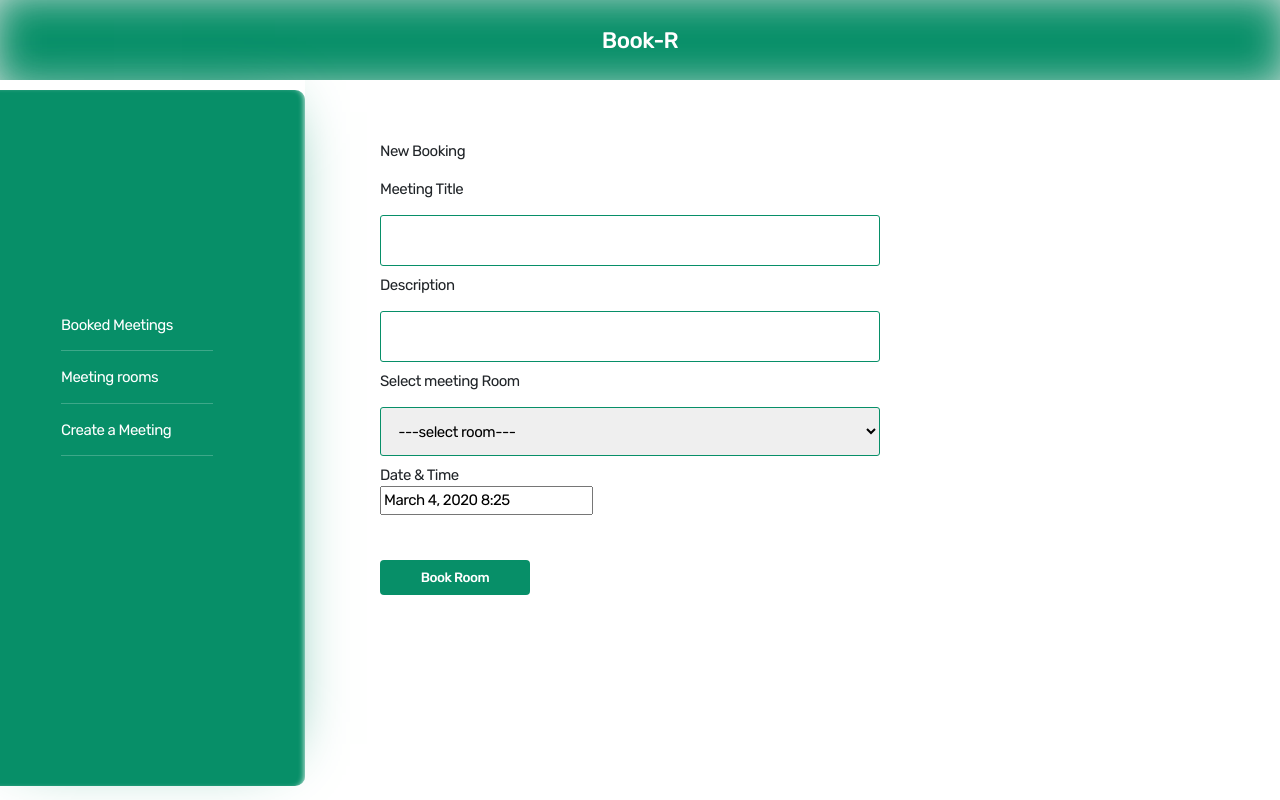
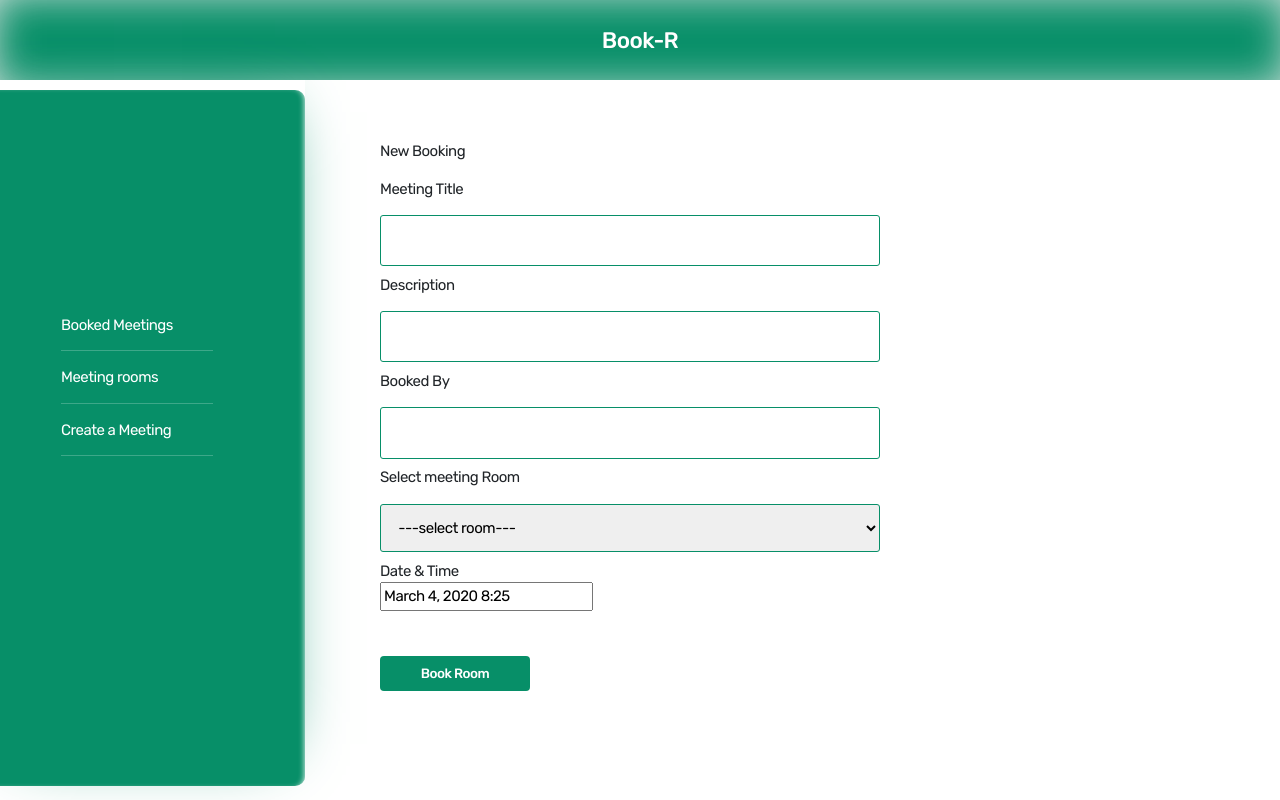
Before and after one commit to haywhy2019/bookroom, a React (Create React App) app: page /dashboard/createmeeting in a window 1280 px wide. Built offline with nearby package versions, Linux system fonts and the light colour scheme.

Commit message:
fixed booking button

```diff
--- a/src/components/dashboard/Booking.js
+++ b/src/components/dashboard/Booking.js
@@ -1,5 +1,4 @@
 import React, { Component } from 'react';
-import Button from '../buttons/Buttons'
 import style from '../buttons/button.module.css'
 import axios from 'axios'
 import './dashboard.css'
@@ -14,6 +13,7 @@ class Booking extends Component {
         this.state = {
             meetingTitle: '',
             description: '',
+            bookedBy: '',
             startDate: new Date(),
             bookingStatus: ''
         };
@@ -39,7 +39,8 @@ class Booking extends Component {
     }
 
 
-    createMyMeeting = async () => {
+    createMyMeeting = async (e) => {
+        e.preventDefault();
     let booking = this.state
     console.log(booking)
     try {
@@ -86,6 +87,16 @@ class Booking extends Component {
                         />
                     </label>
                     <br />
+                    <label>Booked By <br />
+                        <input className='book-input'
+                            name="bookedBy"
+                            type="text"
+                            value={this.state.bookedBY}
+                            onChange={this.handleInputChange}
+                            required
+                        />
+                    </label>
+                    <br />
                     <div>
                         <label>Select meeting Room <br />
                             <select value={this.state.room}
@@ -116,7 +127,7 @@ class Booking extends Component {
                     </div>
 
                     <br />
-                    <button  className={style.booking} onClick={this.createMyMeeting} type= 'submit'>
+                    <button  className={style.booking} onClick={this.createMyMeeting}>
                     Book Room
                     </button>
                 </form>
--- a/src/components/dashboard/Mymeetings.js
+++ b/src/components/dashboard/Mymeetings.js
@@ -39,6 +39,8 @@ const Mymeetings = () => {
                         <p className="card-text">{booked.meetingTitle}</p>
                         <h5  className="card-title">Meeting description</h5>
                         <p className="card-text">{booked.description}</p>
+                        <h5  className="card-title">Booked By</h5>
+                        <p className="card-text">{booked.bookedBy}</p>
                         <h5  className="card-title">Room Name</h5>
                         <p className="card-text">{booked.room}</p>
                         <h5  className="card-title">Time</h5>
```
